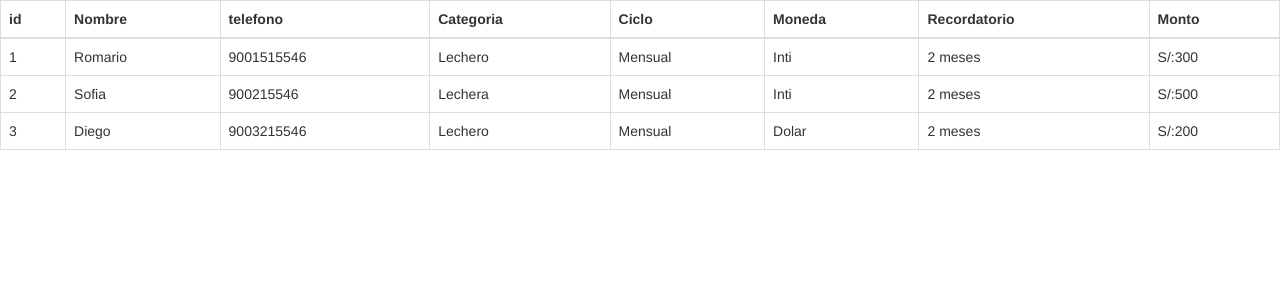
After one commit to w4xccino/4thRepo, a Django app: page /listarproveedores/ in a window 1280 px wide. The commit adds this page. Shown: the top 300 px of the page. Run offline with Django 3.2, Linux system fonts and the light colour scheme; some libraries are stand-ins or nearby versions.

Commit message:
he agregado el archivo listarproveedores

```diff
--- a/WebPayments/templates/WebPayments/base.html
+++ b/WebPayments/templates/WebPayments/base.html
@@ -33,6 +33,10 @@
 </div>
 </nav>
 <div class="contenido">
+
+      <a class="navbar-brand" href="{% url 'listarproveedores' %}">Listado</a>
+
+
 {%block contenido%}
 
 {%endblock%}
--- /dev/null
+++ b/WebPayments/templates/WebPayments/listarproveedores.html
@@ -0,0 +1,68 @@
+<!DOCTYPE html>
+<html lang="en">
+<head>
+
+	<link rel="stylesheet" href="https://maxcdn.bootstrapcdn.com/bootstrap/3.3.7/css/bootstrap.min.css">
+	<script src="https://ajax.googleapis.com/ajax/libs/jquery/3.2.1/jquery.min.js"></script>
+	<script src="https://maxcdn.bootstrapcdn.com/bootstrap/3.3.7/js/bootstrap.min.js"></script>
+
+    <meta charset="UTF-8">
+    <meta http-equiv="X-UA-Compatible" content="IE=edge">
+    <meta name="viewport" content="width=device-width, initial-scale=1.0">
+    {%load static%}
+    <link rel="shortcut icon" type="image/x-icon" href="{%static 'WebPayments/img/image.png'%}">
+    <link rel="stylesheet" href="{%static 'WebPayments/css/materialize.css'%}">
+<body>
+
+<table class="table table-responsive table-bordered">
+    <thead>
+        <tr>
+            <th>id</th>
+            <th>Nombre</th>
+            <th>telefono</th>
+            <th>Categoria</th>
+            <th>Ciclo</th>
+            <th>Moneda</th>
+            <th>Recordatorio</th>
+            <th>Monto</th>
+        </tr>
+    </thead>
+    <tbody>
+        <tr>
+            <td>1</td>
+            <td>Romario</td>
+            <td>9001515546</td>
+            <td>Lechero</td>
+            <td>Mensual</td>
+            <td>Inti</td>
+            <td>2 meses</td>
+            <td>S/:300</td>
+        </tr>
+        <tr>
+            <td>2</td>
+            <td>Sofia</td>
+            <td>900215546</td>
+            <td>Lechera</td>
+            <td>Mensual</td>
+            <td>Inti</td>
+            <td>2 meses</td>
+            <td>S/:500</td>
+        </tr>
+        <tr>
+            <td>3</td>
+            <td>Diego</td>
+            <td>9003215546</td>
+            <td>Lechero</td>
+            <td>Mensual</td>
+            <td>Dolar</td>
+            <td>2 meses</td>
+            <td>S/:200</td>
+        </tr>
+    </tbody>
+</table>
+
+{%load static%}
+<script src="{%static 'WebPayments/js/materialize.js'%}"></script>
+
+</body>
+</html>
--- a/WebPayments/urls.py
+++ b/WebPayments/urls.py
@@ -1,8 +1,9 @@
 from django.urls import path
 from django.urls.resolvers import URLPattern
-from .views import base, index, proveedores
+from .views import base, index, proveedores, listarproveedores
 from django.urls import path
 urlpatterns = [
     path("index/", index, name="index"),
-    path("proveedores/", proveedores, name="proveedores")
+    path("proveedores/", proveedores, name="proveedores"),
+    path("listarproveedores/", listarproveedores, name="listarproveedores")
 ]
--- a/WebPayments/views.py
+++ b/WebPayments/views.py
@@ -8,6 +8,9 @@ def base(request):
 
 def index(request):
     return render(request, 'WebPayments/index.html')
+
+def listarproveedores(request):
+    return render(request, 'WebPayments/listarproveedores.html')
 
 def proveedores(request):
     if request.method == 'POST':
```
